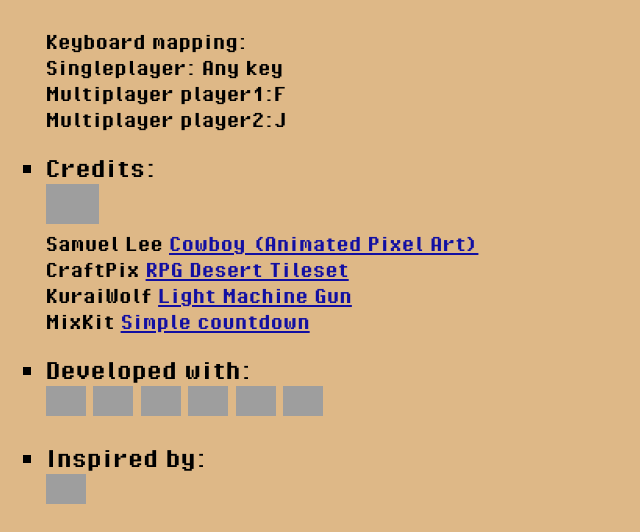
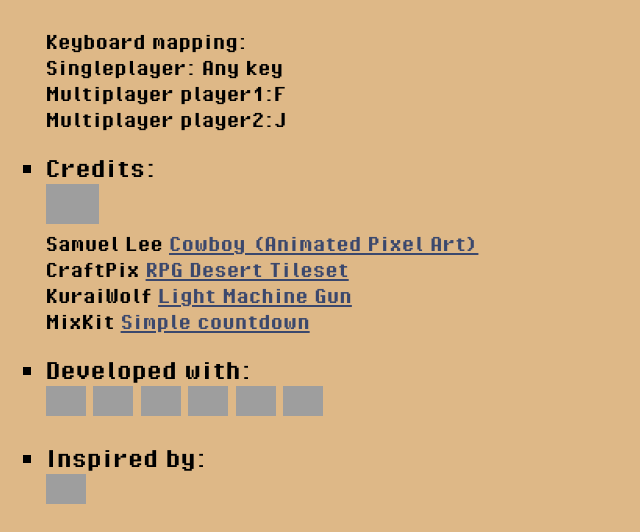
Before and after one commit to LuisFAires/TriggerTaps, a PHP site: page /about/index.php in a window 1280 px wide. Shown: the part 1235-1767 px from the top of the page, without its empty margins (0-640 px from the left). Run offline with PHP 8.4, Linux system fonts and the light colour scheme; grey boxes are pictures that could not be loaded.

Commit message:
anchor color

```diff
--- a/style.css
+++ b/style.css
@@ -89,7 +89,7 @@ h2 {
 }
 
 .anchor {
-    color: #120FA2;
+    color: #3b486d;
     text-decoration: underline;
 }
 
```
